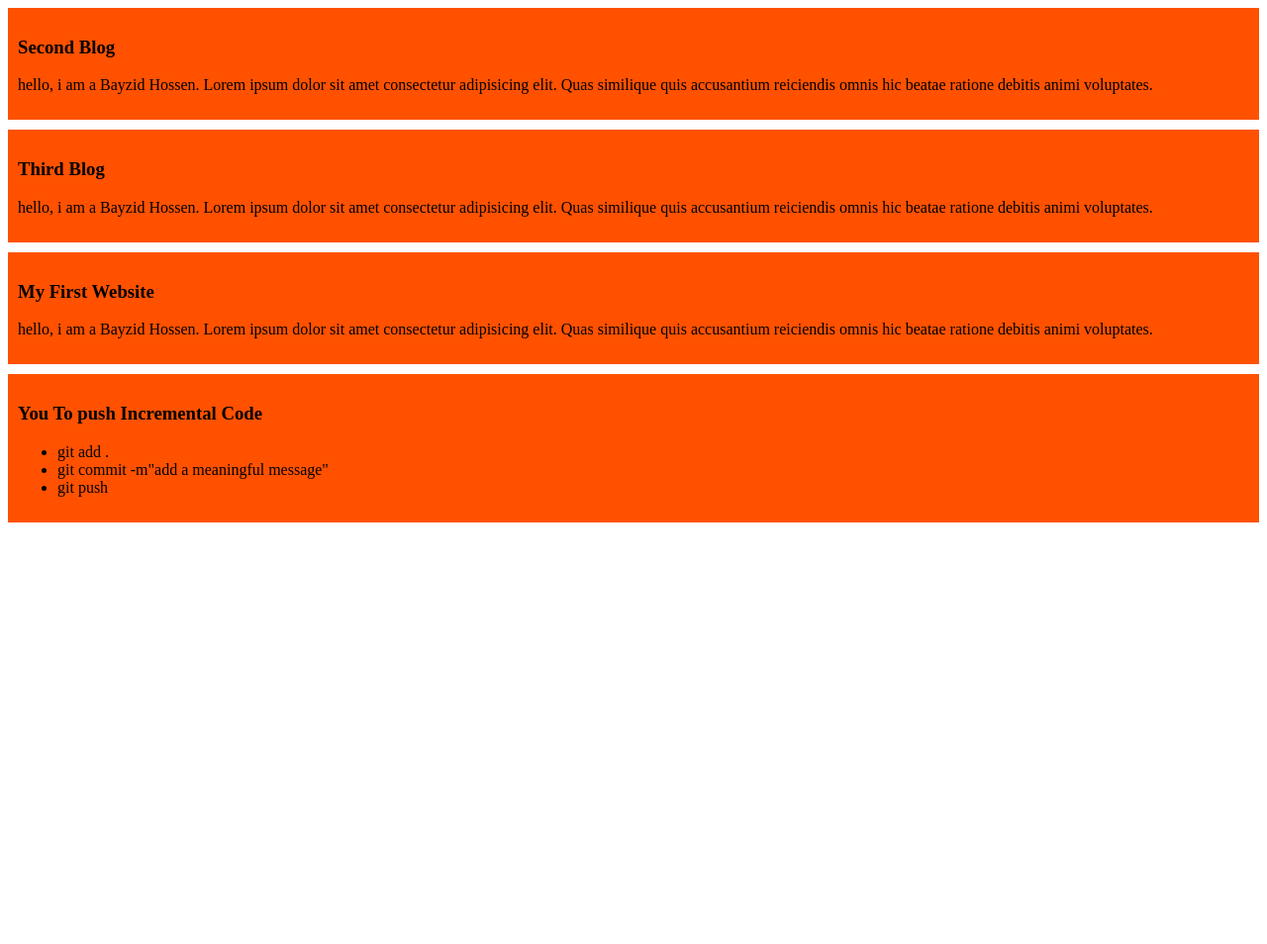
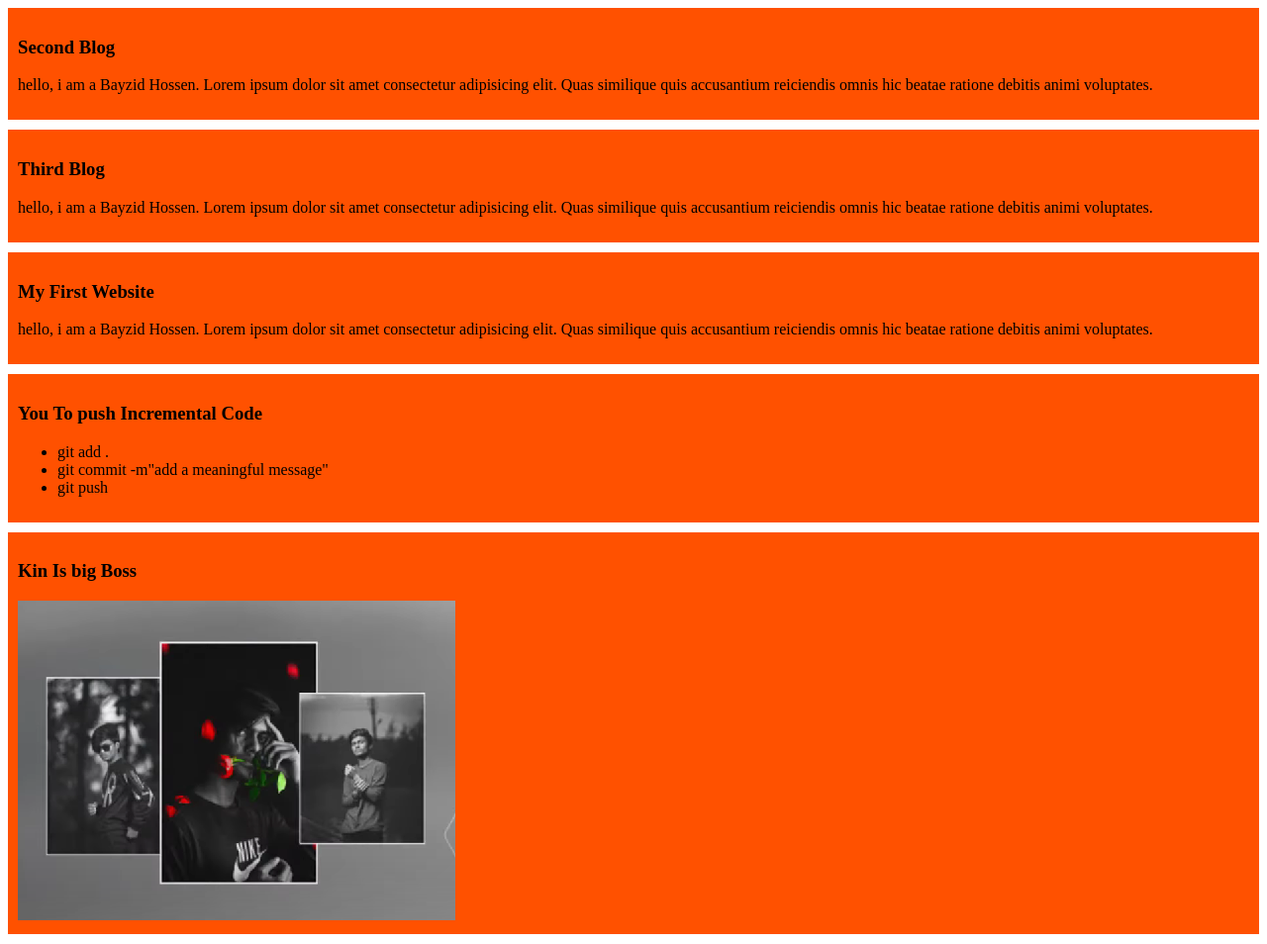
Before and after one commit to bayzidhossen123/my-simple-website, a plain HTML site: page index.html in a window 1280 px wide. Shown: the whole page at 99% size. Before the commit the page ends 800 px from the top, so only its background shows below. Drawn offline with Linux system fonts and the light colour scheme.

Commit message:
add a photo

```diff
--- a/index.html
+++ b/index.html
@@ -27,5 +27,9 @@
             <li>git push</li>
         </ul>
     </div>
+    <div>
+        <h3>Kin Is big Boss</h3>
+        <img src="Image/Screenshot 2023-02-18 223221.png" alt="">
+    </div>
 </body>
 </html>
```
Also changed, not shown: Image/Screenshot 2023-02-18 223221.png (added).
